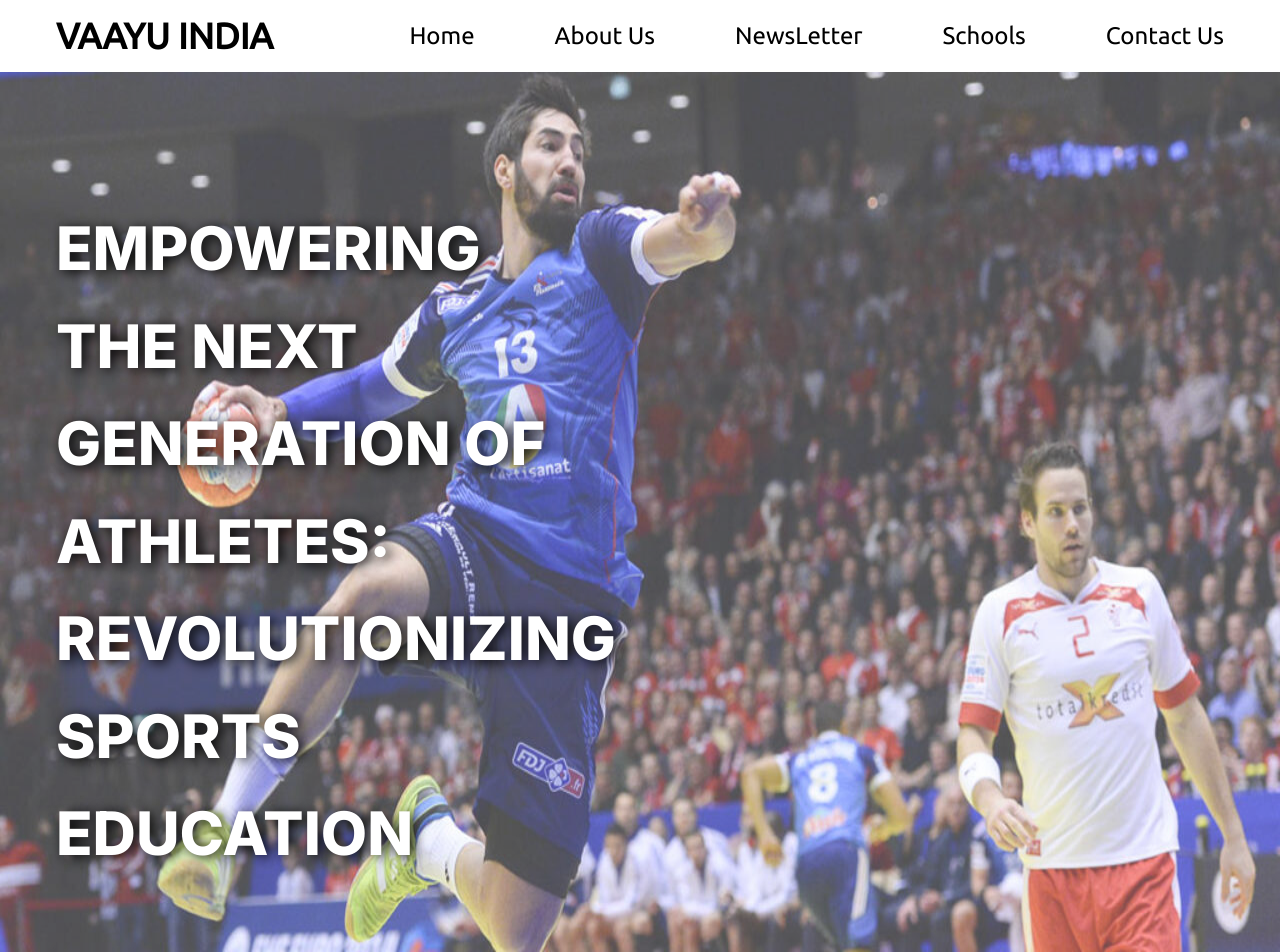
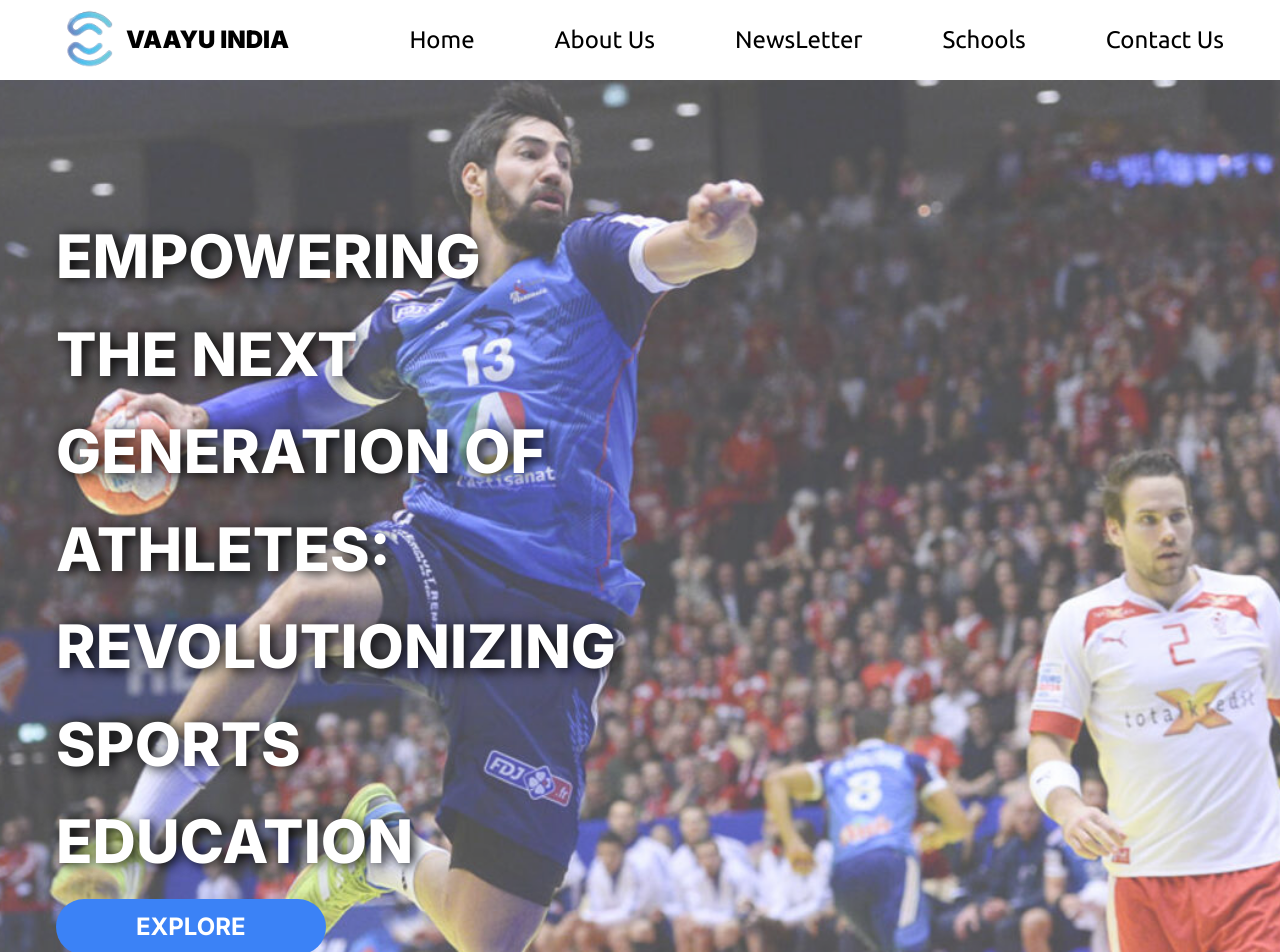
Before and after one commit to Mohitjnn/vaayu, a Next.js app: page / in a window 1280 px wide. Shown: the top 952 px of the page. Built offline with nearby package versions, Linux system fonts and the light colour scheme.

Commit message:
section1 complete

```diff
--- a/src/app/globals.css
+++ b/src/app/globals.css
@@ -21,5 +21,14 @@
     @apply text-lg font-normal;
   }
 
+  /* btn */
+
+  .Btnlight {
+    @apply text-white bg-blue-500 rounded-[30px] w-fit px-20 py-3 h-fit;
+  }
+
+
+
+
 
 }
--- a/src/app/page.jsx
+++ b/src/app/page.jsx
@@ -3,29 +3,33 @@ import Image from "next/image";
 export default function Home() {
   return (
     <main>
-      <div className="">
-        <center className="w-full h-fit">
+      <center className="w-full h-fit">
+        <section>
           <div
             className="relative w-full flex items-center"
             style={{ height: "110vh" }}
           >
             <Image
               fill={true}
+              priority={true}
               src="/homePageImage.png"
-              className="opacity-70 object-fill"
+              className="opacity-70 object-cover"
+              alt="sportImage"
             />
             <div
-              className=" w-1/2 h-full text-left Title text-white z-20 px-14 pt-32"
+              className=" w-1/2 h-full flex justify-start flex-col z-20 px-14 pt-32"
               style={{ textShadow: "4px 2px 13px black" }}
             >
-              <h1 className="leading-relaxed">
+              <h1 className="leading-relaxed text-left Title text-white">
                 EMPOWERING THE NEXT GENERATION OF ATHLETES: REVOLUTIONIZING
                 SPORTS EDUCATION
               </h1>
+              <button className="Btnlight subHeading mt-2">EXPLORE</button>
             </div>
           </div>
-        </center>
-      </div>
+        </section>
+        <section className="w-full">section 2</section>
+      </center>
     </main>
   );
 }
--- a/src/components/navbar/Navbar.jsx
+++ b/src/components/navbar/Navbar.jsx
@@ -2,6 +2,7 @@
 import React, { useState } from "react";
 import Link from "next/link";
 import { Ubuntu } from "next/font/google";
+import Image from "next/image";
 
 const roboto = Ubuntu({
   weight: "400",
@@ -25,21 +26,26 @@ function Navbar() {
 
   return (
     <div
-      className={` ${roboto.className} w-full flex justify-between items-center py-4 px-14  sticky top-0 z-30 h-fit bg-white`} // Ensure height and z-index
+      className="w-full flex justify-between items-center px-14 sticky top-0 z-30 h-fit bg-white" // Ensure height and z-index
     >
+      <div className="flex justify-evenly items-center w-fit h-fit py-2 ">
+        <Image src="/logo.png" height={70} width={70} />
         <Link
           href="/"
-        className="Heading font-black"
+          className="subHeading font-[900]"
           onClick={() => setActiveLink("/")}
         >
           VAAYU INDIA
         </Link>
+      </div>
       <div className="flex space-x-20">
         {Links.map((link) => (
           <Link
             href={link.url}
             key={link.url}
-            className={`subHeading font-medium hover:underline underline-offset-4 ${
+            className={`${
+              roboto.className
+            } subHeading font-extralight hover:underline underline-offset-4 ${
               activeLink === link.url ? "text-blue-500 underline" : ""
             }`}
             onClick={() => handleClick(link.url)}
```
Also changed, not shown: public/logo.png (added). Lines whose indentation alone changed are shown as unchanged.
